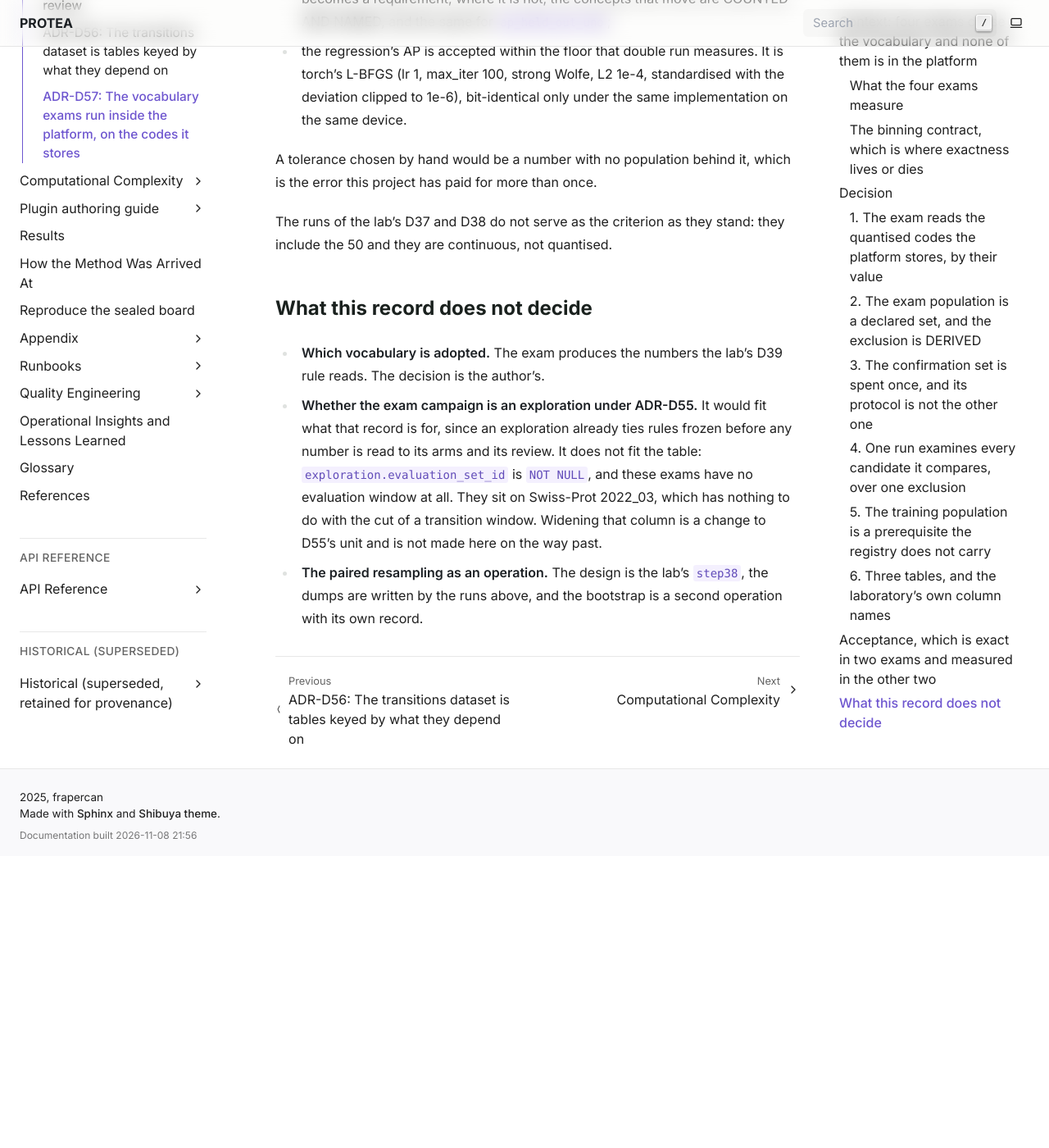
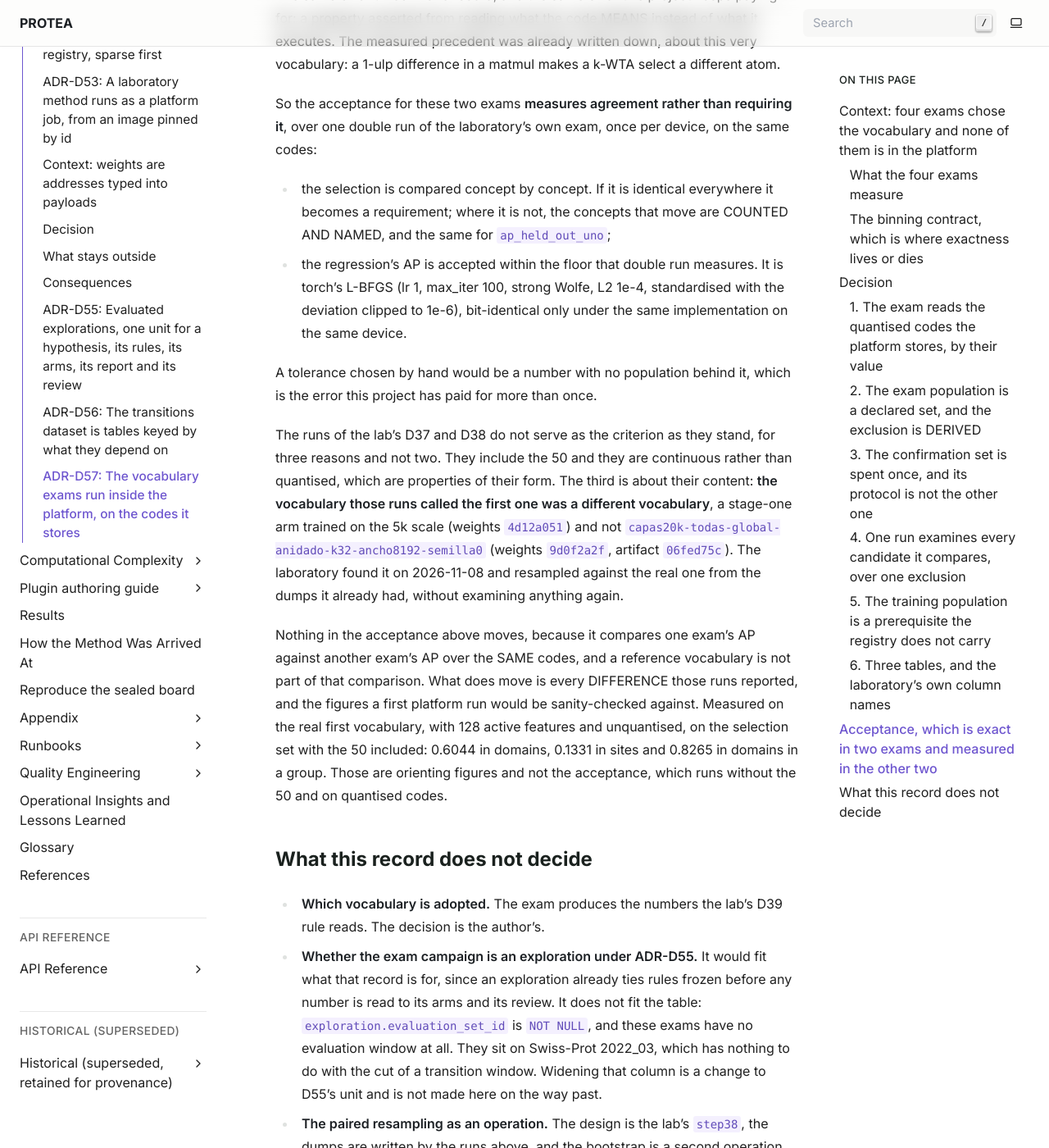
Before and after one commit to frapercan/PROTEA, a Sphinx documentation site: the page built from docs/source/adr/D57-vocabulary-exams-inside-the-platform.rst, in a window 1280 px wide and 1400 px high, scrolled down 9708 px. Shown: the whole window at 82% size. Built offline with Sphinx 7.4.7, drawn with Linux system fonts in a browser that asks for light colours; before the commit the page ends 10752 px from its top, so only the background shows below that; some of the changed text lies outside the part shown.

Commit message:
Una referencia es una receta con sus semillas, y el "v1" de D37 no era v1
Dos correcciones del laboratorio, y las dos son sobre la referencia.

LA PRIMERA es una medida, no una preferencia: el primer vocabulario es la MAS
FLOJA de las tres semillas de su propia receta en dominios, 0,604 frente a 0,630
y 0,631, y una semilla hermana cumple la regla de D37 frente a el. Una
comparacion que nombre un modelo como referencia puede elegir una semilla floja
y publicar una diferencia que es ruido entre semillas. Es el mismo error que
este proyecto ya pago comparando dos bancos que diferian en seis ejes a la vez.
Asi que vocabulary_exam_run lleva recipe y seed, las corridas de una receta
agrupan, y un contraste entre recetas es un contraste entre sus conjuntos de
semillas.

LA SEGUNDA es que el vocabulario que las corridas de D37 y D38 llamaban "el
primero" era OTRO: un brazo de la etapa 1 entrenado con la escala de 5k (pesos
4d12a051) y no capas20k-todas-global-anidado-k32-ancho8192-semilla0 (pesos
9d0f2a2f, artefacto 06fed75c). El laboratorio lo encontro hoy y remuestreo
frente al real con los volcados que ya tenia, sin volver a examinar nada.

La aceptacion no se mueve, y conviene decir por que y no solo que no se mueve:
compara la AP de un examen contra la AP de otro examen sobre LOS MISMOS codigos,
y el vocabulario de referencia no entra en esa comparacion. Lo que si se mueve
son todas las DIFERENCIAS que esas corridas publicaron, y las cifras contra las
que se mirara de reojo una primera corrida de la plataforma. Quedan escritas con
su procedencia: 0,6044 en dominios, 0,1331 en sitios y 0,8265 en dominios en
grupo, con 128 activos sin cuantizar y con las 50 dentro. Orientativas, no la
aceptacion.

```diff
--- a/docs/source/adr/D57-vocabulary-exams-inside-the-platform.rst
+++ b/docs/source/adr/D57-vocabulary-exams-inside-the-platform.rst
@@ -225,6 +225,16 @@ concept set):
 
 * the vocabulary (``model_weights``, ``RESTRICT``) and the exam, one of
   ``domains``, ``sites``, ``domains_group``, ``sites_group``;
+* ``recipe``, the name of the recipe the vocabulary is a seed of, and
+  ``seed``. **A reference is a recipe with its seeds and not a model**, which is
+  not a preference but a measurement: the first vocabulary is the WEAKEST of the
+  three seeds of its own recipe in domains, 0.604 against 0.630 and 0.631, and a
+  sibling seed meets the lab's D37 rule against it. A comparison that names one
+  model as the reference can therefore pick a weak seed and report a difference
+  that is seed noise, which is the same error this project has already paid for
+  when it compared two banks that differed in six axes at once. So the runs of
+  one recipe group, and a contrast between recipes is a contrast between their
+  seed sets;
 * ``n`` and ``n_source`` for the group exams, null for the other two, so a curve
   over six sizes is six runs and not one row with six numbers;
 * the exam population (``query_set``), the concept set, ``chosen_on``,
@@ -364,8 +374,24 @@ same codes:
 A tolerance chosen by hand would be a number with no population behind it, which
 is the error this project has paid for more than once.
 
-The runs of the lab's D37 and D38 do not serve as the criterion as they stand:
-they include the 50 and they are continuous, not quantised.
+The runs of the lab's D37 and D38 do not serve as the criterion as they stand,
+for three reasons and not two. They include the 50 and they are continuous rather
+than quantised, which are properties of their form. The third is about their
+content: **the vocabulary those runs called the first one was a different
+vocabulary**, a stage-one arm trained on the 5k scale (weights ``4d12a051``) and
+not ``capas20k-todas-global-anidado-k32-ancho8192-semilla0`` (weights
+``9d0f2a2f``, artifact ``06fed75c``). The laboratory found it on 2026-11-08 and
+resampled against the real one from the dumps it already had, without examining
+anything again.
+
+Nothing in the acceptance above moves, because it compares one exam's AP against
+another exam's AP over the SAME codes, and a reference vocabulary is not part of
+that comparison. What does move is every DIFFERENCE those runs reported, and the
+figures a first platform run would be sanity-checked against. Measured on the
+real first vocabulary, with 128 active features and unquantised, on the selection
+set with the 50 included: 0.6044 in domains, 0.1331 in sites and 0.8265 in
+domains in a group. Those are orienting figures and not the acceptance, which
+runs without the 50 and on quantised codes.
 
 What this record does not decide
 ~~~~~~~~~~~~~~~~~~~~~~~~~~~~~~~~
```
